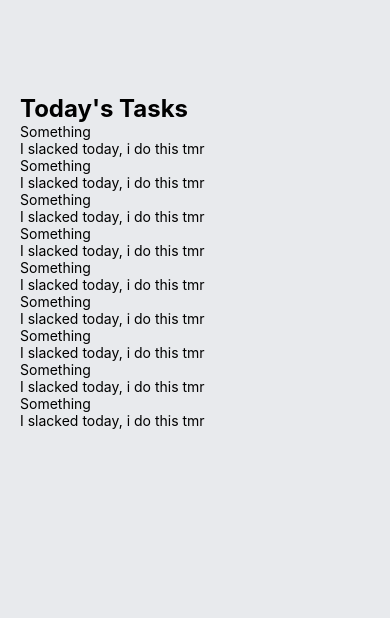
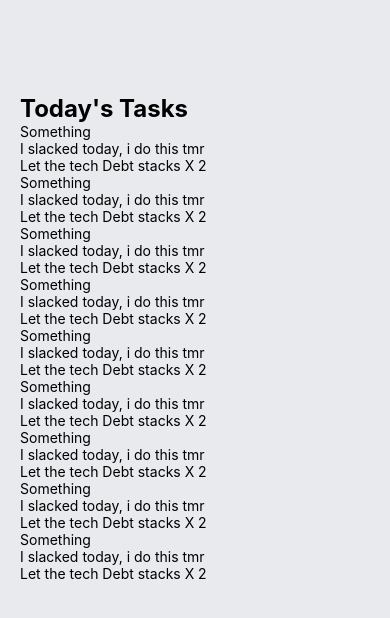
Before and after one commit to junshenlye/todo-list, a React Native app: screen / in a window 390 px wide. Shown: the top 618 px of the page. Built offline with nearby package versions, Linux system fonts and the light colour scheme.

Commit message:
adding additional to task card

```diff
--- a/components/task.js
+++ b/components/task.js
@@ -5,6 +5,7 @@ export function TaskCard() {
         <View>
             <Text>Something</Text>
             <Text>I slacked today, i do this tmr </Text>
+            <Text>Let the tech Debt stacks X 2</Text>
         </View>
     );
 };
```
